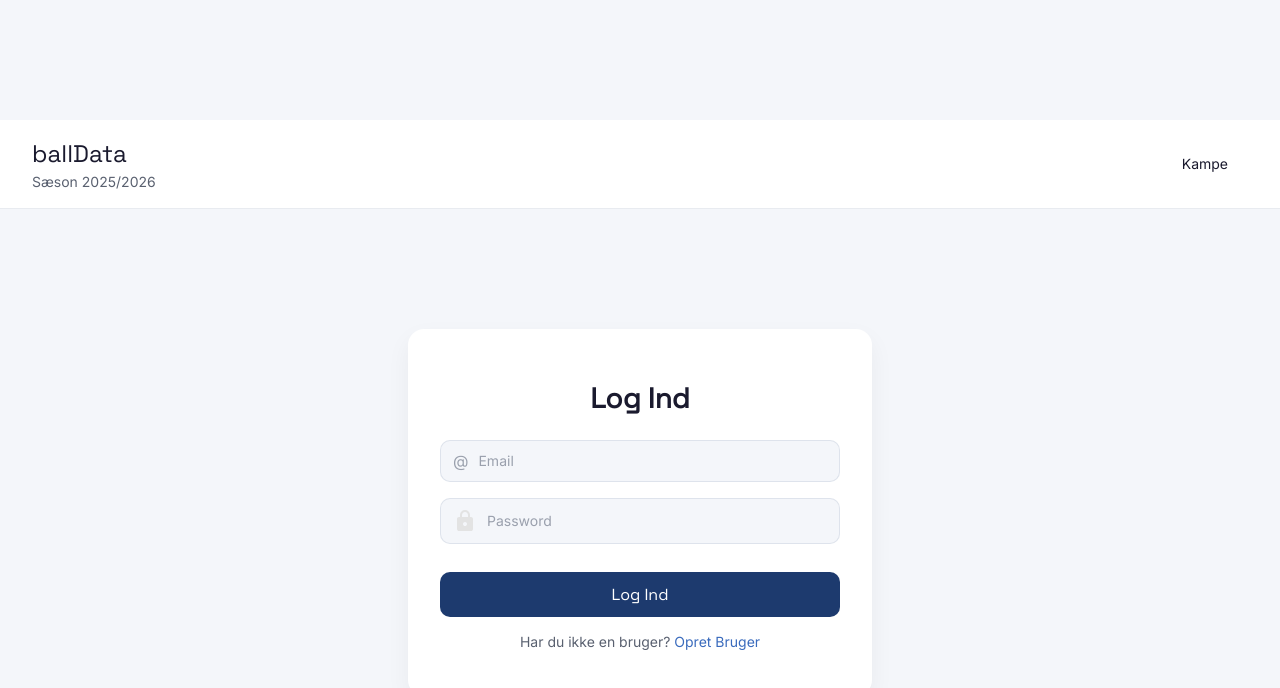
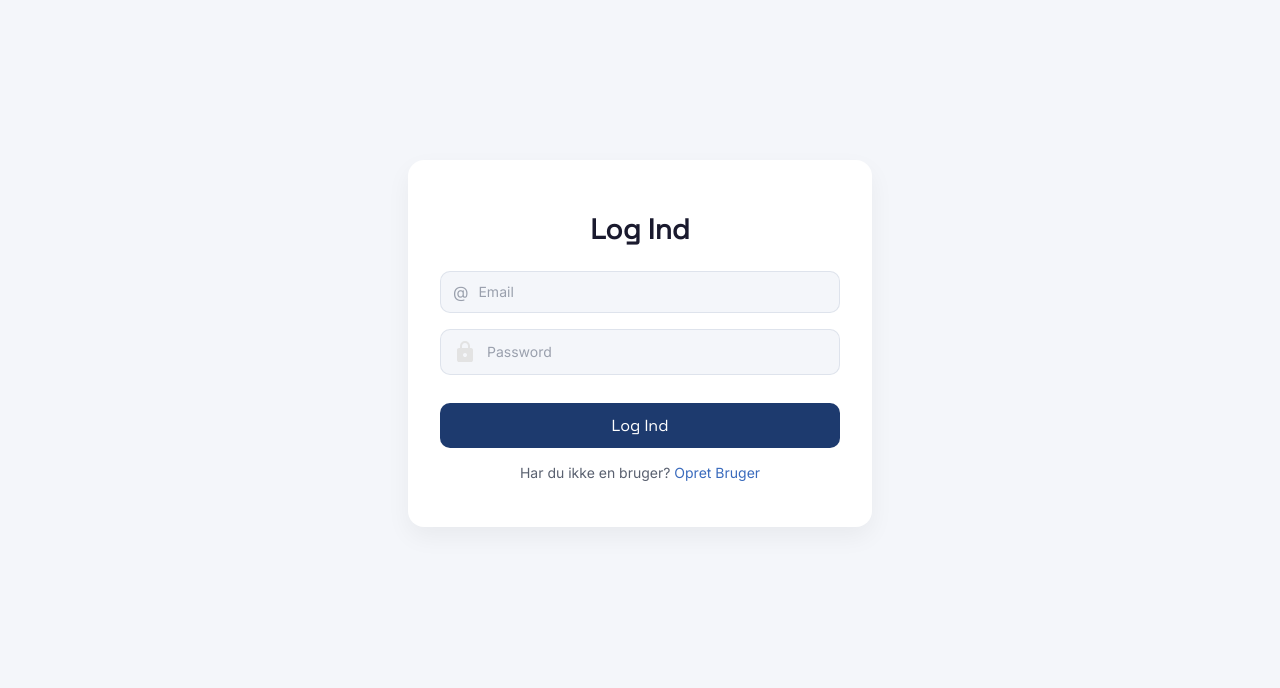
Before and after one commit to cs-26-dat-2-04/ballData, a Next.js app in the folder frontend/: page /login in a window 1280 px wide. Shown: the top 688 px of the page. Built offline with nearby package versions, Linux system fonts and the light colour scheme; no server answers.

Commit message:
udkast til løsning
sider med header under dashboard mappe med layout.js der giver headeren

```diff
--- a/frontend/src/app/matches/[[...id]]/page.jsx
+++ b/frontend/src/app/dashboard/matches/[[...id]]/page.jsx
@@ -1,7 +1,7 @@
-import MatchCollection from "../../../components/Collections/MatchCollection.jsx";
+import MatchCollection from "../../../../components/Collections/MatchCollection.jsx";
 import { redirect } from "next/navigation";
-import { getMe } from "../../../server-services/authService.js";
-import { getMatches } from "../../../server-services/matchService.js";
+import { getMe } from "../../../../server-services/authService.js";
+import { getMatches } from "../../../../server-services/matchService.js";
 
 export default async function Matches({ params }) {
   const { id } = await params;
--- a/frontend/src/app/teams/[id]/page.jsx
+++ b/frontend/src/app/dashboard/teams/[id]/page.jsx
@@ -1,4 +1,3 @@
-import Header from "../../../components/Header/Header.jsx";
 import TeamPageClient from "../../../components/TeamPageClient/TeamPageClient.jsx";
 import { getPlayers } from "../../../server-services/playerService.js";
 import { getMe } from "../../../server-services/authService.js";
--- a/frontend/src/app/layout.js
+++ b/frontend/src/app/layout.js
@@ -1,5 +1,5 @@
+
 import { Geist, Geist_Mono } from "next/font/google";
-import Header from "../components/Header/Header";
 import "./globals.css";
 
 const geistSans = Geist({
@@ -12,10 +12,6 @@ const geistMono = Geist_Mono({
   subsets: ["latin"],
 });
 
-export const metadata = {
-  description: "Generated by create next app",
-};
-
 export default function RootLayout({ children }) {
   return (
     <html
@@ -23,7 +19,6 @@ export default function RootLayout({ children }) {
       className={`${geistSans.variable} ${geistMono.variable} h-full antialiased`}
     >
       <body className="min-h-full flex flex-col vc-init">
-        <Header />
         {children}
       </body>
     </html>
--- a/frontend/src/app/login/page.jsx
+++ b/frontend/src/app/login/page.jsx
@@ -49,7 +49,7 @@ export default function CoachLogin() {
       // Vi brugte router.push før.
       // Af en eller anden grund skal vi gøre sådan her
       // Ellers er der kæmpe blank space på root siden når man bliver redirected
-      window.location.href = "/";
+      window.location.href = "/dashboard";
     } catch {
       setError("Kunne ikke forbinde til serveren");
     } finally {
--- a/frontend/src/components/Collections/TeamCollection.jsx
+++ b/frontend/src/components/Collections/TeamCollection.jsx
@@ -1,6 +1,6 @@
 import styles from "../styles.module.css";
 import collectionStyles from "../Collections/collections.module.css"
-import Row from "../Rows/TeamRow.jsx";
+import TeamRow from "../Rows/TeamRow.jsx";
 import Image from "next/image";
 
 export default function MatchRow({ data }) {
@@ -37,7 +37,7 @@ export default function MatchRow({ data }) {
           Klik på et hold for at se detaljer og tilføje noter
         </p>
       </div>
-      <Row data={data} />
+      <TeamRow data={data} />
     </article>
   );
 }
--- a/frontend/src/components/Header/Header.jsx
+++ b/frontend/src/components/Header/Header.jsx
@@ -16,7 +16,7 @@ export default async function Header() {
     <>
       <header className={styles.ballDataHeader}>
         <div>
-          <Link href={"/"} style={{ textDecoration: "none" }}>
+          <Link href={"/dashboard"} style={{ textDecoration: "none" }}>
             <h3>ballData</h3>
           </Link>
           <a style={{ color: "var(--muted)" }}>Sæson {currentSeasonString()}</a>
@@ -25,14 +25,14 @@ export default async function Header() {
         <nav className={styles.headerNav}>
           {teamId && (
             <Link
-              href={`/teams/${teamId}`}
+              href={`/dashboard/teams/${teamId}`}
               className={styles.navLink}
               style={{ borderRight: "2px solid var(--rule)" }}
             >
               Hold
             </Link>
           )}
-          <Link href={"/matches"} className={styles.navLink}>
+          <Link href={"/dashboard/matches"} className={styles.navLink}>
             Kampe
           </Link>
         </nav>
--- a/frontend/src/proxy.js
+++ b/frontend/src/proxy.js
@@ -18,7 +18,7 @@ export function proxy(request) {
 
   // Kan ikke gå til login eller signup hvis man har en token
   if (token && (pathname === "/login" || pathname === "/signup")) {
-    return NextResponse.redirect(new URL("/", request.url));
+    return NextResponse.redirect(new URL("/dashboard", request.url));
   }
 
   return NextResponse.next();
```
Also changed, not shown: frontend/src/app/dashboard/layout.js (added, +11 -0 lines), frontend/src/app/dashboard/page.jsx (renamed from frontend/src/app/page.jsx, +10 -10 lines), frontend/src/app/dashboard/app.module.css (renamed from frontend/src/app/app.module.css), frontend/src/app/dashboard/players/[id]/page.jsx (renamed from frontend/src/app/players/[id]/page.jsx).
